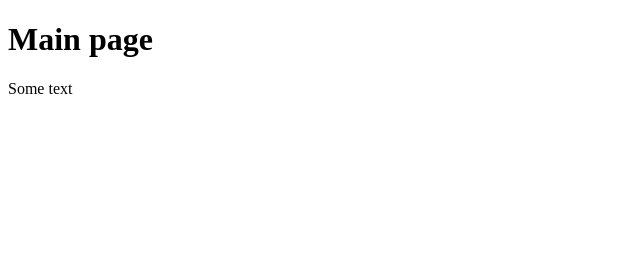
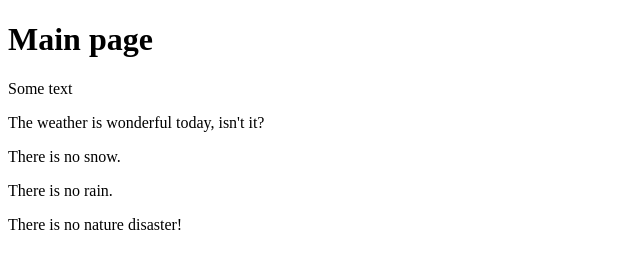
Before and after one commit to vladalukashevych/ISMPrakt09, a plain HTML site: page index.html in a window 1280 px wide. Shown: the whole page, without its empty margins (0-640 px from the left). Drawn offline with Linux system fonts and the light colour scheme.

Commit message:
Added few paragraphs about weather

```diff
--- a/index.html
+++ b/index.html
@@ -7,5 +7,9 @@
 <body>
 <h1>Main page</h1>
 <p>Some text</p>
+<p>The weather is wonderful today, isn't it?</p>
+<p>There is no snow.</p>
+<p>There is no rain.</p>
+<p>There is no nature disaster!</p>
 </body>
 </html>
```
Also changed, not shown: 1 other file.
